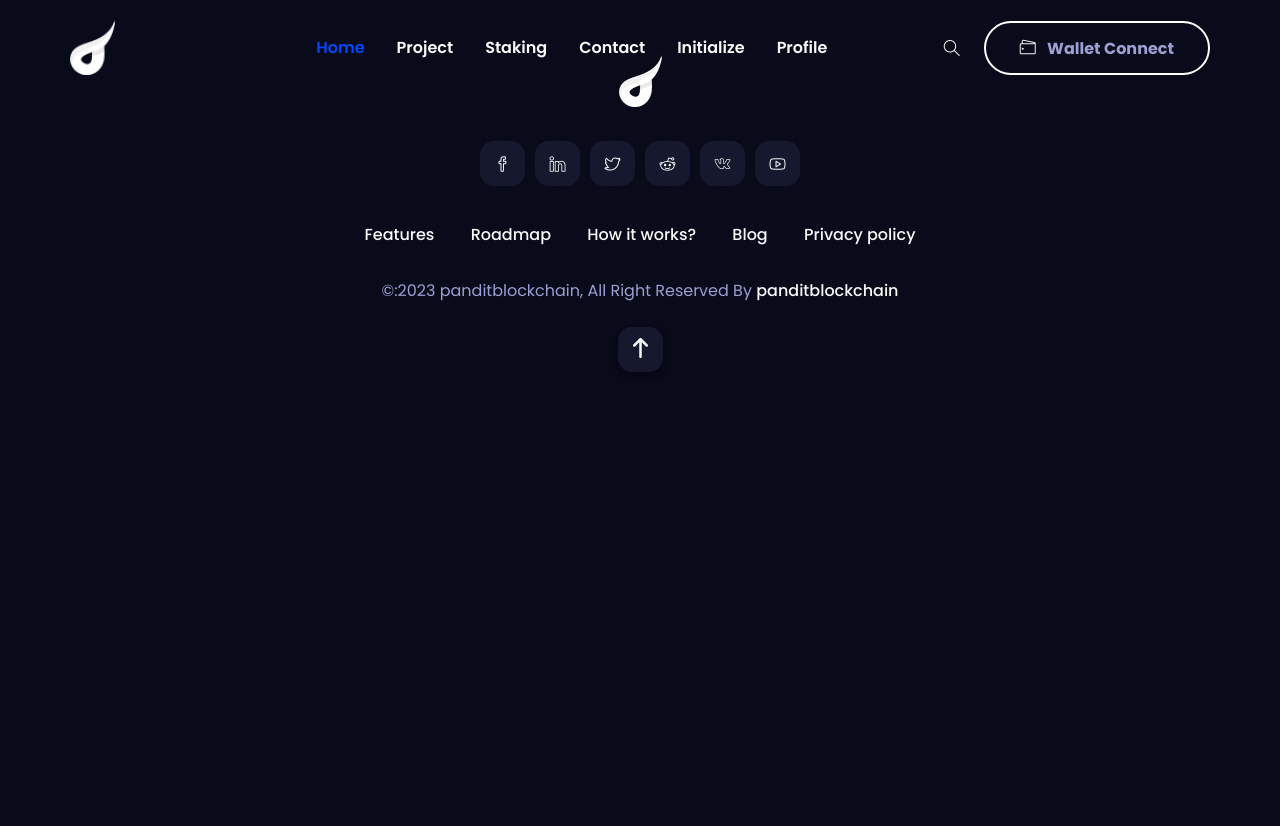
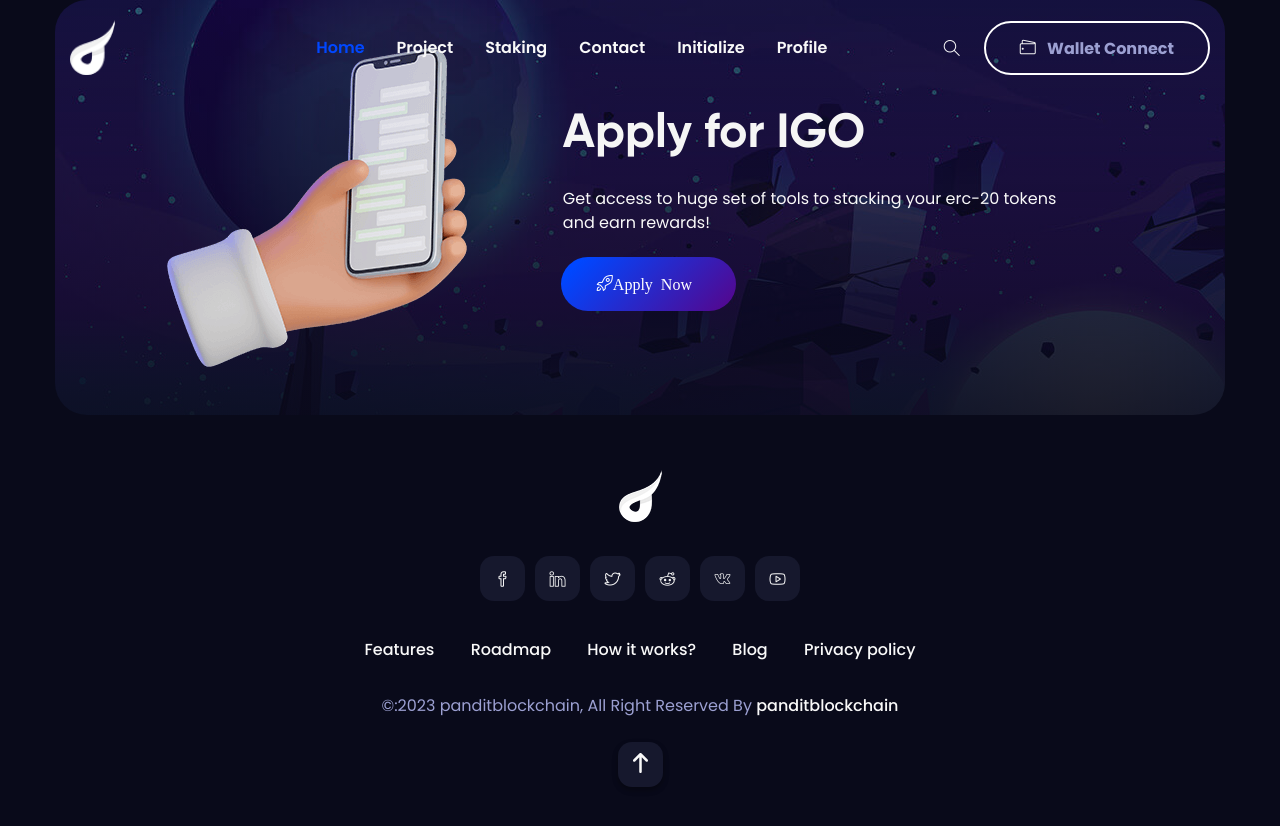
Before and after one commit to panditdhamdhere/Token-Staking, a plain HTML site: page staking-1.html in a window 1280 px wide. Before the commit the page ends 800 px from the top, so only its background shows below. Drawn offline with Linux system fonts and the light colour scheme.

Commit message:
cta done

```diff
--- a/staking-1.html
+++ b/staking-1.html
@@ -111,6 +111,29 @@
     </header>
     <!-- HEADER-SECTION END-->
 
+    <!-- CTA AREA OR SECTION START  -->
+    <section class="cta-area p-0">
+      <div class="container">
+        <div class="row">
+          <div class="col-12 card">
+            <div class="row align-items-center justiy-content-center">
+              <div class="col-12 col-md-5 text-center">
+                <img src="assets/img/content/cta_thumb.png" alt="">
+              </div>
+              <div class="col-12 col-md-6 mt-4 mt-md-0">
+                <h2 class="m-0">Apply for IGO</h2>
+                <p class="">Get access to huge set of tools to stacking your erc-20 tokens and earn rewards!</p>
+                <a href="#" class="btn btn-bordered active d-inline-block">
+                  <i class="icon-rocket mr-2">Apply Now</i>
+                </a>
+              </div>
+            </div>
+            <a href="#" class="cta-link"></a>
+          </div>
+        </div>
+      </div>
+    </section>
+    <!-- CTA AREA OR SECTION END -->
     <!-- FOOTER SECTION START -->
     <footer class="footer-area">
       <div class="container">
```
